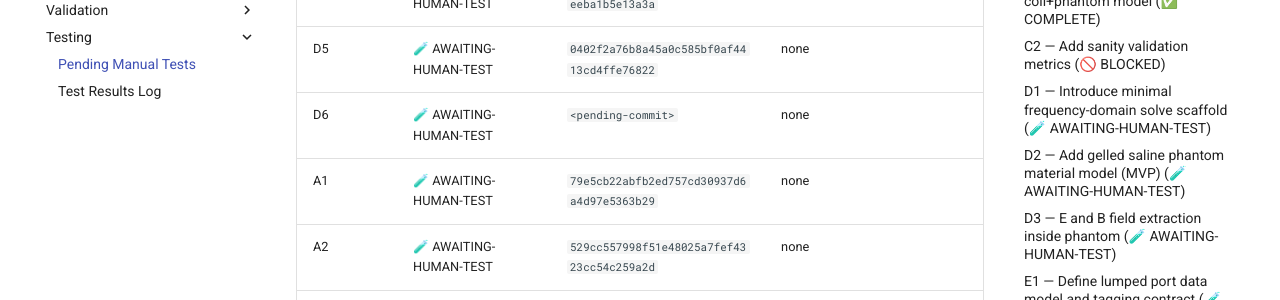
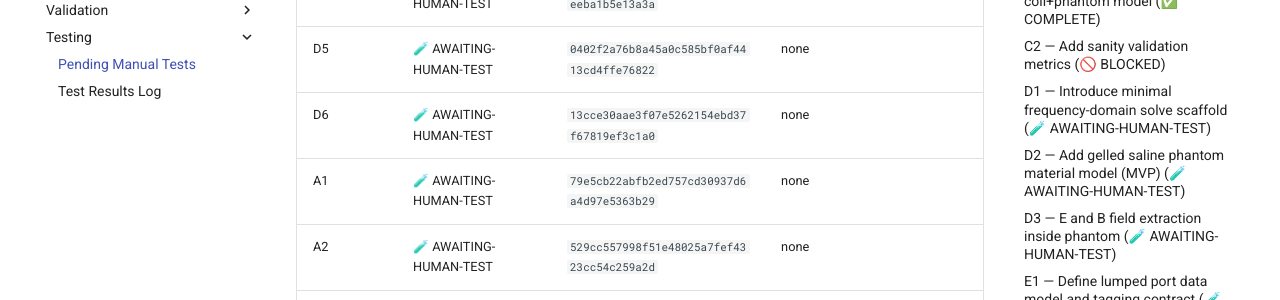
Before and after one commit to awarru/fem-em-solver, an MkDocs documentation site: the page built from docs/testing/pending-tests.md, in a window 1280 px wide and 900 px high, scrolled down 1346 px. Shown: the part 152-452 px from the top of the window. Built offline with MkDocs 1.6.1 and Material for MkDocs 9.7.7, drawn with Linux system fonts in a browser that asks for light colours; comment, search, counter and statistics services are not loaded; some of the changed text lies outside the part shown.

Commit message:
docs: record D6 commit hash in pending test queue

```diff
--- a/docs/testing/pending-tests.md
+++ b/docs/testing/pending-tests.md
@@ -47,7 +47,7 @@ Optional helpers:
 | D3 | 🧪 AWAITING-HUMAN-TEST | `1c71ea3d3e42f97ff41aa2003697b44a93f4e684` | none |
 | D4 | 🧪 AWAITING-HUMAN-TEST | `1d7a06cc6502cb81b4cc49e39f6eeba1b5e13a3a` | none |
 | D5 | 🧪 AWAITING-HUMAN-TEST | `0402f2a76b8a45a0c585bf0af4413cd4ffe76822` | none |
-| D6 | 🧪 AWAITING-HUMAN-TEST | `<pending-commit>` | none |
+| D6 | 🧪 AWAITING-HUMAN-TEST | `13cce30aae3f07e5262154ebd37f67819ef3c1a0` | none |
 | A1 | 🧪 AWAITING-HUMAN-TEST | `79e5cb22abfb2ed757cd30937d6a4d97e5363b29` | none |
 | A2 | 🧪 AWAITING-HUMAN-TEST | `529cc557998f51e48025a7fef4323cc54c259a2d` | none |
 | A3 | 🧪 AWAITING-HUMAN-TEST | `9a61957e79936c9588d15805cfec10509afb76f3` | none |
@@ -647,7 +647,7 @@ Optional helpers:
 
 - Chunk: D6 — Port-orientation sensitivity tests
 - Status: 🧪 AWAITING-HUMAN-TEST
-- Commit: <pending-commit>
+- Commit: 13cce30aae3f07e5262154ebd37f67819ef3c1a0
 - Files changed:
   - ROADMAP.md
   - docs/ports/human_port_calibration_checklist.md
```
